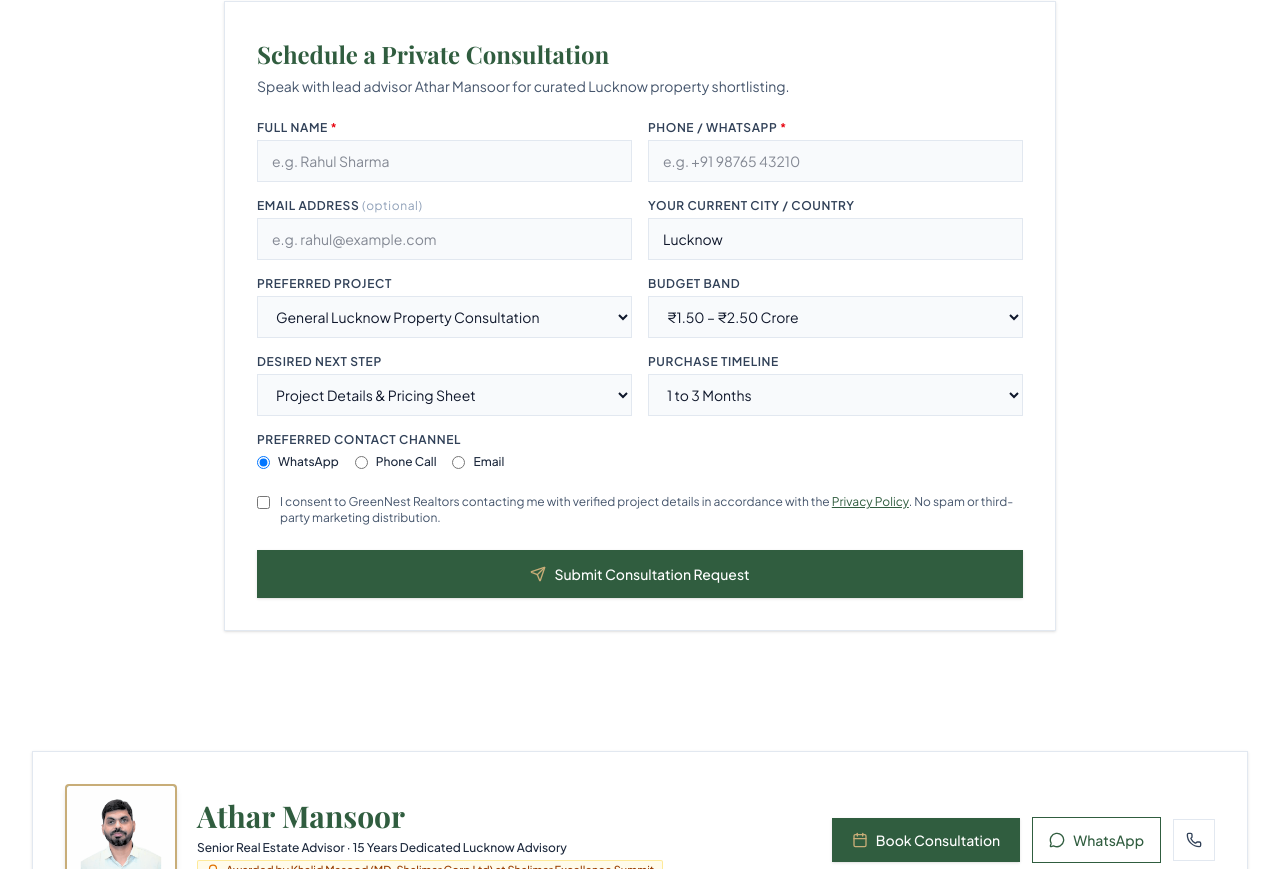
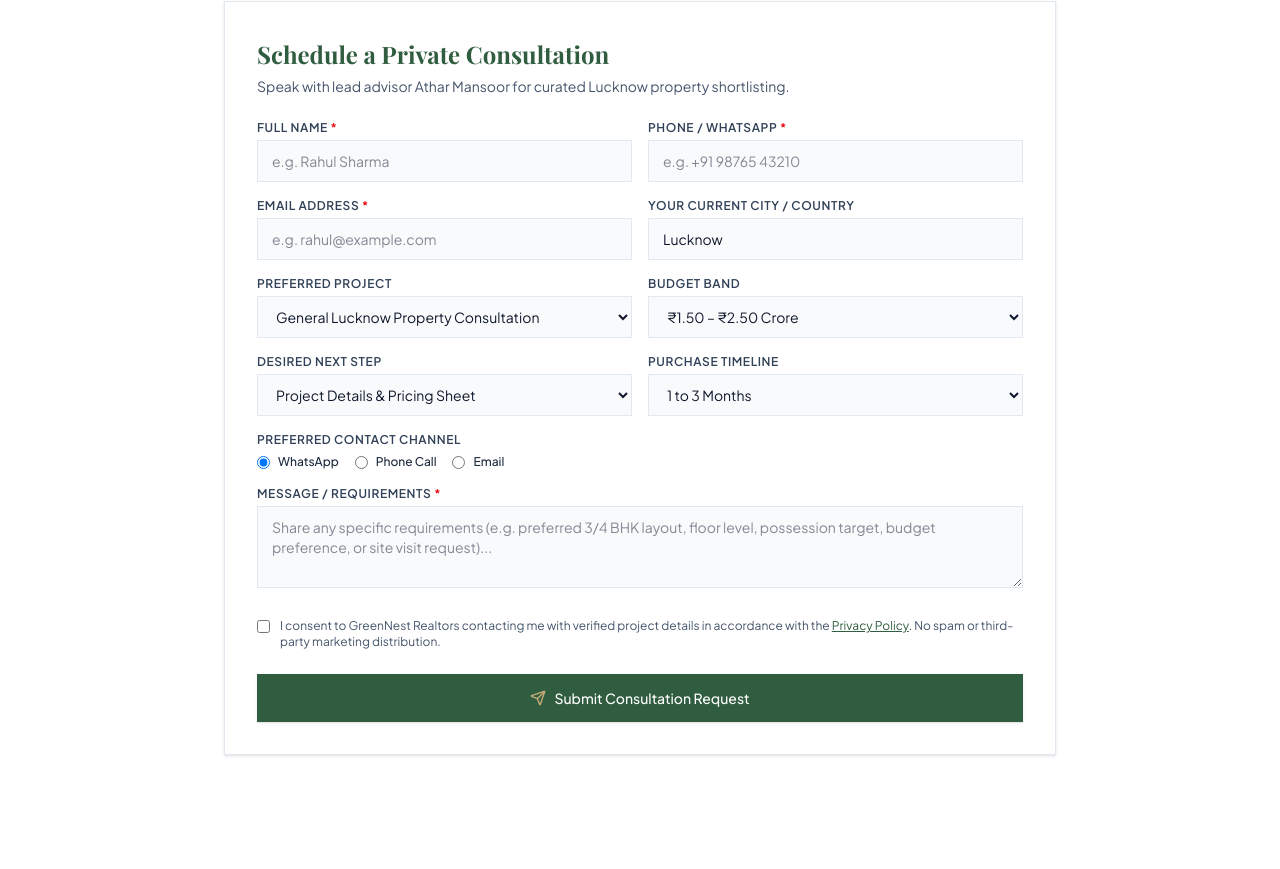
Before and after one commit to thepawanrai/RR_GreenNestV1, a React (Vite) app: page / in a window 1280 px wide. Shown: the part 7211-8080 px from the top of the page. Built offline with nearby package versions, Linux system fonts and the light colour scheme; a web font is replaced by a local one.

Commit message:
feat: add enquiry submission endpoint and form logic
Implement server-side lead enquiry handling and add validation for contact form submissions. Update advisor profile assets and UI styling.

```diff
--- a/server.js
+++ b/server.js
@@ -13,6 +13,16 @@ async function startServer() {
       status: "ok",
       service: "GreenNest Realtors Server",
       timestamp: (/* @__PURE__ */ new Date()).toISOString()
+    });
+  });
+  app.post("/api/enquiry", (req, res) => {
+    const { name, phone, email, projectName, message } = req.body || {};
+    res.json({
+      success: true,
+      message: "Your enquiry has been received and routed to Athar Mansoor.",
+      status: "DELIVERED_CRM",
+      timestamp: (/* @__PURE__ */ new Date()).toISOString(),
+      leadId: `GN-${Date.now()}`
     });
   });
   if (!isProduction) {
--- a/server.ts
+++ b/server.ts
@@ -18,6 +18,18 @@ async function startServer() {
       status: 'ok',
       service: 'GreenNest Realtors Server',
       timestamp: new Date().toISOString(),
+    });
+  });
+
+  // Backup enquiry endpoint
+  app.post('/api/enquiry', (req, res) => {
+    const { name, phone, email, projectName, message } = req.body || {};
+    res.json({
+      success: true,
+      message: 'Your enquiry has been received and routed to Athar Mansoor.',
+      status: 'DELIVERED_CRM',
+      timestamp: new Date().toISOString(),
+      leadId: `GN-${Date.now()}`,
     });
   });
 
--- a/src/components/common/AdvisorCard.tsx
+++ b/src/components/common/AdvisorCard.tsx
@@ -21,12 +21,12 @@ export const AdvisorCard: React.FC<AdvisorCardProps> = ({
       <div className="flex flex-col md:flex-row items-start md:items-center justify-between gap-6">
         <div className="flex flex-col sm:flex-row items-start sm:items-center gap-5">
           {/* Portrait photo of Athar Mansoor */}
-          <div className="w-24 h-24 sm:w-28 sm:h-28 rounded-sm overflow-hidden flex-shrink-0 border-2 border-[#C8AD78] shadow-md bg-[#305d3f] relative group">
+          <div className="w-24 h-24 sm:w-28 sm:h-28 rounded-sm overflow-hidden flex-shrink-0 border-2 border-[#C8AD78] shadow-md bg-slate-50 relative group">
             {!imgError ? (
               <img
                 src="/images/advisor/athar-mansoor.png"
                 alt="Athar Mansoor - Founder & Lead Advisor, GreenNest Realtors"
-                className="w-full h-full object-cover object-center"
+                className="w-full h-full object-cover object-top"
                 onError={() => setImgError(true)}
                 referrerPolicy="no-referrer"
               />
--- a/src/components/common/LeadForm.tsx
+++ b/src/components/common/LeadForm.tsx
@@ -46,13 +46,34 @@ export const LeadForm: React.FC<LeadFormProps> = ({
     e.preventDefault();
     setErrorMsg(null);
 
-    if (!formData.name.trim()) {
+    const name = formData.name.trim();
+    const email = (formData.email || '').trim();
+    const phone = formData.phone.trim();
+    const notes = (formData.notes || '').trim();
+    const projectName = formData.projectName || 'General Lucknow Property Inquiry';
+    const budgetRange = formData.budgetRange || '';
+    const timeline = formData.timeline || '';
+    const userCityCountry = formData.userCityCountry || 'Not Specified';
+    const preferredContactMethod = formData.preferredContactMethod || 'WhatsApp';
+    const requestedNextStep = formData.requestedNextStep || 'Project Details & Pricing';
+
+    if (!name) {
       setErrorMsg('Please enter your full name.');
       return;
     }
 
-    if (!formData.phone.trim() || formData.phone.trim().length < 8) {
+    if (!email || !/^[^\s@]+@[^\s@]+\.[^\s@]+$/.test(email)) {
+      setErrorMsg('Please enter a valid email address.');
+      return;
+    }
+
+    if (!phone || phone.length < 8) {
       setErrorMsg('Please enter a valid phone number (at least 8 digits).');
+      return;
+    }
+
+    if (!notes) {
+      setErrorMsg('Please enter your message or enquiry requirements.');
       return;
     }
 
@@ -64,28 +85,47 @@ export const LeadForm: React.FC<LeadFormProps> = ({
     setLoading(true);
 
     try {
-      const urlParams = new URLSearchParams(window.location.search);
-      const payload: LeadSubmissionPayload = {
-        ...formData,
-        sourceUrl: window.location.href,
-        utmSource: urlParams.get('utm_source') || undefined,
-        utmMedium: urlParams.get('utm_medium') || undefined,
-        utmCampaign: urlParams.get('utm_campaign') || undefined,
-      };
+      // Direct Web3Forms Submission Integration
+      const web3FormData = new FormData();
+      web3FormData.append('access_key', 'b8043057-cf87-46a6-b309-ff0e8c4d1e58');
+      web3FormData.append('name', name);
+      web3FormData.append('email', email);
+      web3FormData.append('phone', phone);
+      web3FormData.append('project', projectName);
+      web3FormData.append('budget', budgetRange);
+      web3FormData.append('timeline', timeline);
+      web3FormData.append('city_country', userCityCountry);
+      web3FormData.append('preferred_contact_method', preferredContactMethod);
+      web3FormData.append('requested_next_step', requestedNextStep);
 
-      const res = await fetch('/api/enquiry', {
+      const fullMessage = `${notes}\n\n---\nProject Interested: ${projectName}\nBudget: ${budgetRange}\nTimeline: ${timeline}\nPreferred Channel: ${preferredContactMethod}\nRequested Next Step: ${requestedNextStep}\nCity/Country: ${userCityCountry}\nSource URL: ${window.location.href}`;
+
+      web3FormData.append('message', fullMessage);
+      web3FormData.append('subject', `New Lead: ${name} - ${projectName}`);
+      web3FormData.append('from_name', 'GreenNest Realtors');
+
+      const response = await fetch('https://api.web3forms.com/submit', {
         method: 'POST',
-        headers: { 'Content-Type': 'application/json' },
-        body: JSON.stringify(payload),
+        headers: {
+          Accept: 'application/json',
+        },
+        body: web3FormData,
       });
 
-      const data: LeadSubmissionResult = await res.json();
+      const data = await response.json();
 
-      if (!res.ok || !data.success) {
-        throw new Error(data.message || 'Server encountered an issue submitting your enquiry.');
+      if (!response.ok || !data.success) {
+        throw new Error(data.message || 'Unable to submit enquiry. Please try again or connect via direct WhatsApp.');
       }
 
-      setResult(data);
+      setResult({
+        success: true,
+        message: 'Your enquiry has been successfully delivered to Athar Mansoor via Web3Forms. We will connect with verified project details shortly.',
+        leadId: data.id || `W3F-${Date.now()}`,
+        status: 'DELIVERED_CRM',
+        timestamp: new Date().toISOString(),
+        whatsAppDirectUrl: getWhatsAppDirectLink(),
+      });
       if (onSuccess) onSuccess();
     } catch (err: unknown) {
       const message = err instanceof Error ? err.message : 'Network error or service unavailable.';
@@ -181,7 +221,22 @@ export const LeadForm: React.FC<LeadFormProps> = ({
         </div>
       )}
 
-      <form onSubmit={handleSubmit} className="space-y-4" noValidate>
+      <form
+        action="https://api.web3forms.com/submit"
+        method="POST"
+        onSubmit={handleSubmit}
+        className="space-y-4"
+      >
+        {/* Web3Forms Access Key and Hidden Parameters */}
+        <input type="hidden" name="access_key" value="b8043057-cf87-46a6-b309-ff0e8c4d1e58" />
+        <input type="hidden" name="from_name" value="GreenNest Realtors" />
+        <input
+          type="hidden"
+          name="subject"
+          value={`New Lead: ${formData.name || 'Website Visitor'} - ${formData.projectName || 'Curated Lucknow Luxury Properties'}`}
+        />
+        <input type="checkbox" name="botcheck" className="hidden" style={{ display: 'none' }} />
+
         {/* Anti-spam honeypot */}
         <div className="hidden" aria-hidden="true">
           <label htmlFor="website_hp">Leave this field blank</label>
@@ -204,6 +259,7 @@ export const LeadForm: React.FC<LeadFormProps> = ({
             </label>
             <input
               type="text"
+              name="name"
               required
               placeholder="e.g. Rahul Sharma"
               value={formData.name}
@@ -217,6 +273,7 @@ export const LeadForm: React.FC<LeadFormProps> = ({
             </label>
             <input
               type="tel"
+              name="phone"
               required
               placeholder="e.g. +91 98765 43210"
               value={formData.phone}
@@ -230,10 +287,12 @@ export const LeadForm: React.FC<LeadFormProps> = ({
         <div className="grid grid-cols-1 sm:grid-cols-2 gap-4">
           <div>
             <label className="block text-xs font-semibold uppercase tracking-wider text-slate-700 mb-1">
-              Email Address <span className="text-xs font-normal lowercase text-slate-400">(optional)</span>
+              Email Address <span className="text-red-600">*</span>
             </label>
             <input
               type="email"
+              name="email"
+              required
               placeholder="e.g. rahul@example.com"
               value={formData.email}
               onChange={(e) => setFormData({ ...formData, email: e.target.value })}
@@ -377,6 +436,22 @@ export const LeadForm: React.FC<LeadFormProps> = ({
           </div>
         </div>
 
+        {/* Message / Specific Requirements Textarea */}
+        <div>
+          <label className="block text-xs font-semibold uppercase tracking-wider text-slate-700 mb-1">
+            Message / Requirements <span className="text-red-600">*</span>
+          </label>
+          <textarea
+            name="message"
+            required
+            rows={3}
+            placeholder="Share any specific requirements (e.g. preferred 3/4 BHK layout, floor level, possession target, budget preference, or site visit request)..."
+            value={formData.notes}
+            onChange={(e) => setFormData({ ...formData, notes: e.target.value })}
+            className="w-full bg-slate-50 border border-slate-200 focus:border-[#305d3f] focus:bg-white text-sm px-3.5 py-2.5 text-slate-900 transition-colors"
+          />
+        </div>
+
         {/* Consent Checkbox */}
         <div className="pt-2">
           <label className="flex items-start gap-2.5 text-xs text-slate-600 cursor-pointer">
--- a/src/components/common/LeadModal.tsx
+++ b/src/components/common/LeadModal.tsx
@@ -85,7 +85,7 @@ export const LeadModal: React.FC<LeadModalProps> = ({
             defaultProjectName={defaultProjectName}
             compact={true}
             title={defaultProjectName ? `Enquire for ${defaultProjectName}` : 'Book a Private Consultation'}
-            subtitle="Direct advisory with Athar Mansoor (10 Yrs Real Estate Experience). Transparent project facts, zero brokerage."
+            subtitle="Direct advisory with Athar Mansoor (15 Yrs Real Estate Experience). Transparent project facts, zero brokerage."
             onSuccess={() => {}}
             onCancel={onClose}
           />
```
Also changed, not shown: src/pages/AboutPage.tsx (+4 -4 lines), .aistudio/artifacts/brain/a2b74fb8-c72c-46e9-96b4-c97f7a85904c/.tempmediaStorage/media_1792829251907_37af2212.png (added), public/images/advisor/athar-mansoor.png.
